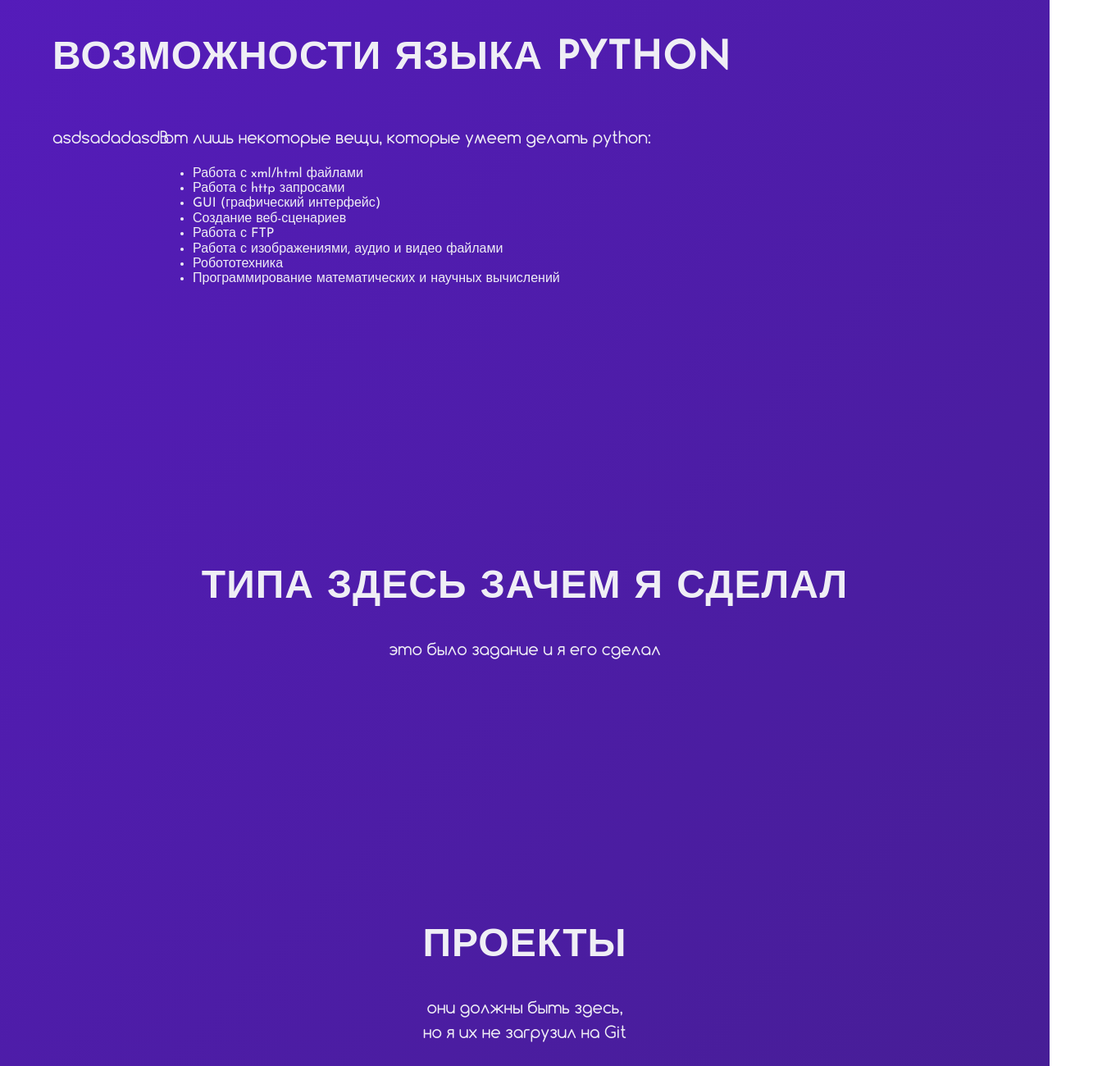
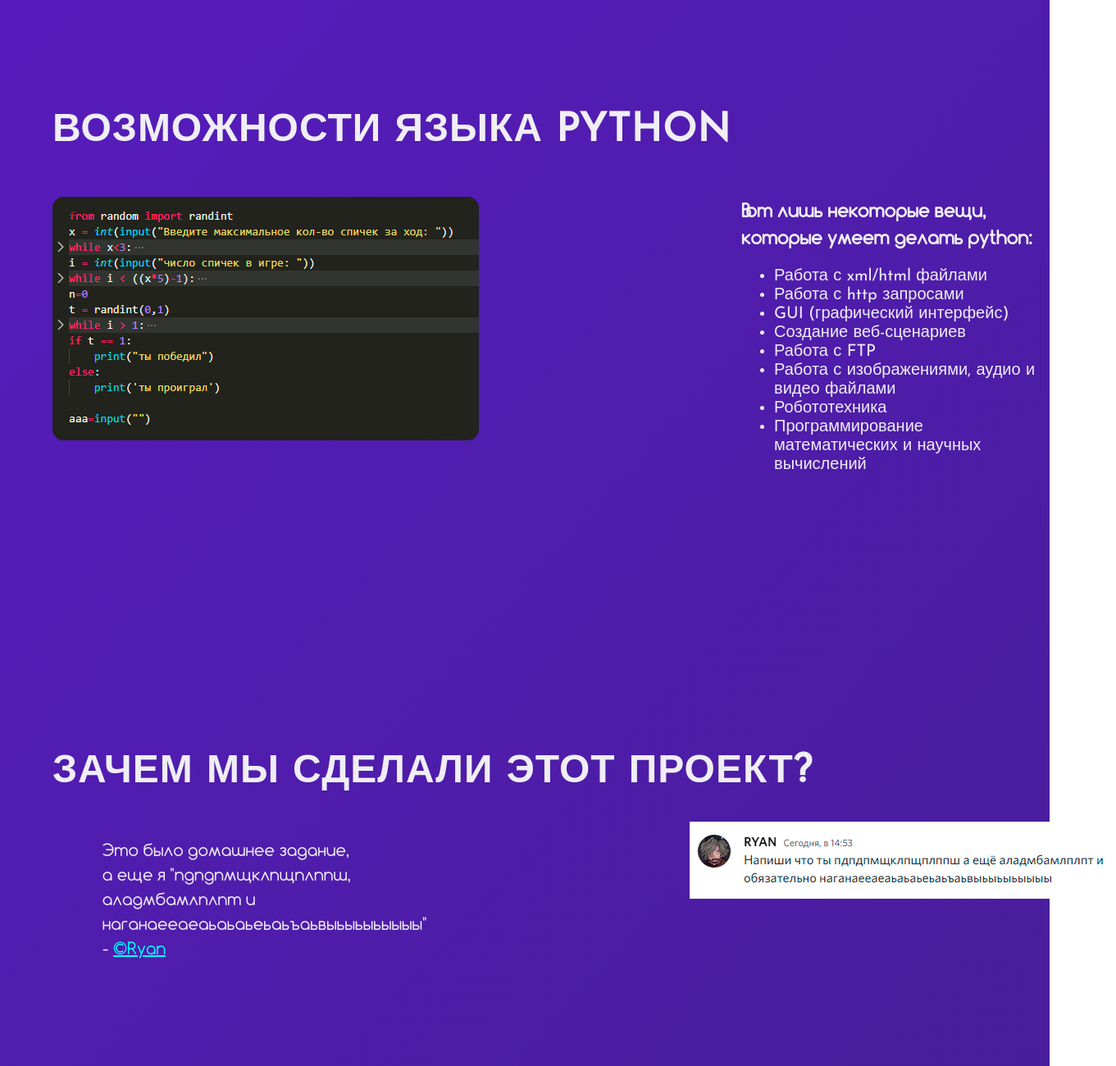
Before and after one commit to MirFeeD/site, a plain HTML site: page project/index.html in a window 1280 px wide. Shown: the part 1720-3020 px from the top of the page at 82% size, 1361 px wide, since content can reach past the window. Drawn offline with Linux system fonts and the light colour scheme; files whose address does not match are found by name.

Commit message:
Add files via upload

```diff
--- a/project/css/css.css
+++ b/project/css/css.css
@@ -21,7 +21,7 @@ body {
     background-size: 400% 400%;
     animation: Gradient 15s ease infinite;
     position: relative;
-    height: 500vh;
+    height: 550vh;
     width: 100%;
     overflow: hidden;
     padding:0;
@@ -181,6 +181,11 @@ body {
     font-size: 3em;
     letter-spacing: 1px;
   }
+  .header-content2 h2 {
+    font-family: Comfortaa, 'Comic Sans MS', cursive;
+    font-size: 22px;
+    line-height: 1.5;
+  }
   .header-content2 p {
     font-family: Comfortaa, 'Comic Sans MS', cursive;
     font-size: 20px;
@@ -202,6 +207,22 @@ body {
   .header-content2 button:hover{
     border-radius: 10px;
   }
+  .header-content2 li{
+    font-size: 20px;
+  }
+  .right {
+    position: absolute;
+    right: 3%;
+  }
+  .right-text{
+    flex-direction: column;
+    flex-wrap: wrap;
+    padding-left: 20em;
+  }
+  .left{
+    margin-left: 5%;
+  }
+
   /* Animate Background*/
   @keyframes Gradient {
     0% {
@@ -226,7 +247,6 @@ body {
   }
 
 .flex-container {
-
   display: flex;
 
 }
--- a/project/index.html
+++ b/project/index.html
@@ -63,15 +63,17 @@
                 наряду с дизайнерской интуицией Гвидо, одним из факторов успеха Python. <br>
                 <a class="ln" href="https://ru.wikipedia.org/wiki/Python">Источник: Wiki</a></p>
 
-                <div>adadasdasd</div>
+                <div class="right"><img src="img/old_python.png" width="700"></div>
             </div>
         </section>
-        <a name="study"></a>
+
         <section class="header-content2">
+            <a name="study"></a>
+            <br><br><br>
             <h1>Возможности языка Python</h1>
             <div class="flex-container">
-                <p>asdsadadasd</p>
-                <div><p> Вот лишь некоторые вещи, которые умеет делать python: <br>
+                <p><img src="img/matches.png"></p>
+                <div class="right-text"><p><h2>Вот лишь некоторые вещи, которые умеет делать python:</h2></p>
                 <ul>
                     <li>Работа с xml/html файлами</li>
                     <li>Работа с http запросами</li>
@@ -81,23 +83,27 @@
                     <li>Работа с изображениями, аудио и видео файлами</li>
                     <li>Робототехника</li>
                     <li>Программирование математических и научных вычислений</li>
-                </ul><p></p></div>
+                </ul></div>
             </div>
 
 
         </section>
         <a name="proj"></a>
-        <section class="header-content">
-            <h1>типа здесь зачем я сделал</h1>
-            <p>это было задание и я его сделал</p>
-
+        <section class="header-content2">
+            <h1>Зачем мы сделали этот проект?</h1>
+            <div class="flex-container">
+                <p class="left">Это было домашнее задание,  <br>
+                а еще я "пдпдпмщклпщплппш, аладмбамлплпт и <br>
+                наганаееаеаьаьаьеьаьъаьвыьыьыьыыыы" - <a class="ln" href="https://github.com/RyanFox11">©Ryan</a></p>
+                <div class="right-text"><img src="img/ryan.png"></div>
+            </div>
 
         </section>
         <a name="port"></a>
         <section class="header-content">
             <h1>Проекты</h1>
             <p>они должны быть здесь, <br>
-            но я их не загрузил на Git</p>
+            но Влад не сделал свою часть.</p>
 
 
         </section>
```
Also changed, not shown: project/img/matches.png (added), project/img/old_python.png (added), project/img/ryan.png (added).
